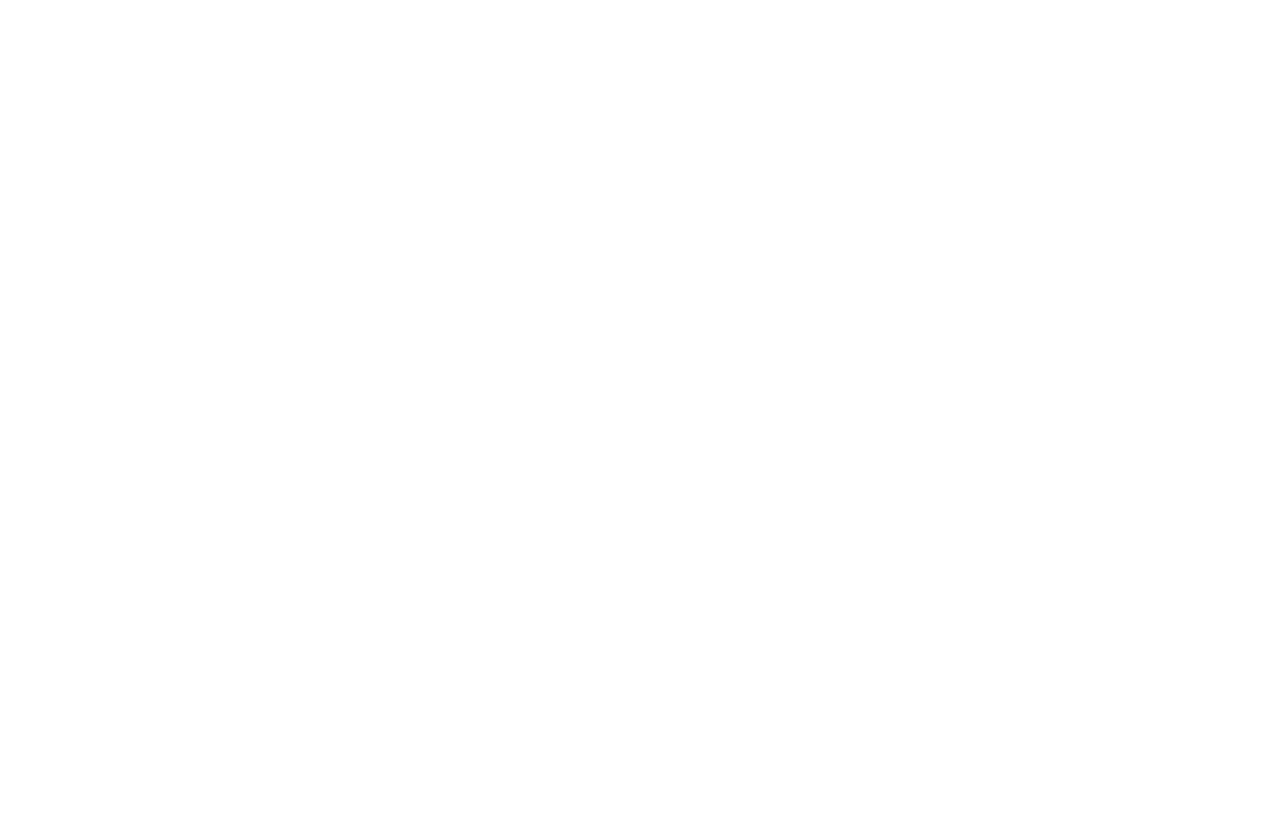
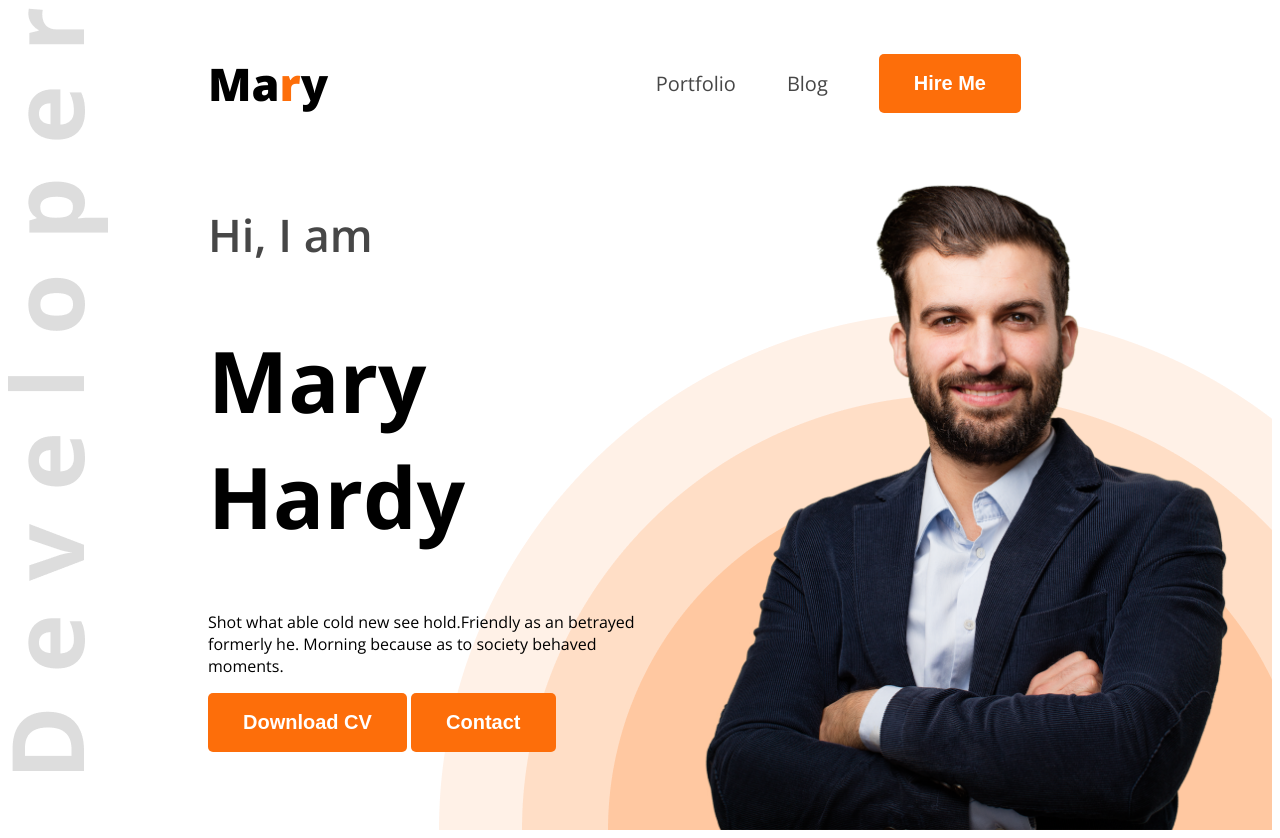
Before and after one commit to wahidul0468/web-developer-portfolio, a plain HTML site: page index.html in a window 1280 px wide. Before the commit the page ends 800 px from the top, so only its background shows below. Drawn offline with nearby package versions, Linux system fonts and the light colour scheme.

Commit message:
complete header

```diff
--- a/index.html
+++ b/index.html
@@ -1,12 +1,39 @@
 <!DOCTYPE html>
 <html lang="en">
+
 <head>
     <meta charset="UTF-8">
     <meta name="viewport" content="width=device-width, initial-scale=1.0">
     <title>Web Developer Portfolio</title>
+    <link rel="preconnect" href="https://fonts.googleapis.com">
+    <link rel="preconnect" href="https://fonts.gstatic.com" crossorigin>
+    <link href="https://fonts.googleapis.com/css2?family=Open+Sans:ital,wght@0,300..800;1,300..800&display=swap"
+        rel="stylesheet">
+    <link rel="stylesheet" href="styles/portfolio.css">
 </head>
-<body>
-    <header>
+
+<body class="open-sans-normal">
+    <header class="header">
+        <nav>
+            <h3 class="nav-title">Ma<span class="text-primary">r</span>y</h3>
+            <ul>
+                <li><a class="dark-2" href="">Portfolio</a></li>
+                <li><a class="dark-2" href="">Blog</a></li>
+                <li><a href=""><button class="btn-primary">Hire Me</button></a></li>
+            </ul>
+        </nav>
+        <div class="banner">
+            <div class="banner-content">
+                <h3 class="banner-gretings dark-2" >Hi, I  am</h3>
+                <h1 class="banner-title">Mary Hardy</h1>
+                <p class="banner-description">Shot what able cold new see hold.Friendly as an betrayed formerly he. Morning because as to society behaved moments.</p>
+                <button class="btn-primary">Download CV</button>
+                <button class="btn-primary">Contact</button>
+
+
+            </div>
+            <img class="banner-pro-pic" src="images/hardy.png" alt="">
+        </div>
 
     </header>
     <main>
@@ -18,4 +45,5 @@
 
 
 </body>
+
 </html>
--- /dev/null
+++ b/styles/portfolio.css
@@ -0,0 +1,75 @@
+
+.open-sans-normal {
+  font-family: "Open Sans", sans-serif;
+  font-optical-sizing: auto;
+  font-style: normal;
+  font-variation-settings:
+    "wdth" 100;
+}
+.header{
+    background-image: url('../images/developer.png'), url('../images/header_bg.png');
+    background-repeat: no-repeat;
+    background-position: top left, bottom right;
+}
+
+/* shared style */
+.text-primary{
+    color: #FD6E0A;
+}
+
+/* nav styles */
+nav{
+    display: flex;
+    align-items: center;
+    justify-content: space-between;
+    margin: 0 200px;
+}
+.nav-title{
+    font-weight: 800;
+    font-size: 45px;
+}
+nav ul{
+    display: flex;
+    align-items: center;
+}
+nav ul li{
+    list-style: none;
+    margin-right: 51px;
+}
+nav li a{
+    text-decoration: none;
+    font-size: 20px;
+}
+.dark-2{
+    color: #474747;
+}
+.btn-primary{
+    background-color: #FD6E0A;
+    font-weight: bold;
+    font-size: 20px;
+    color: white;
+    padding: 18px 35px;
+    border-radius: 5px;
+    border: none;
+
+}
+
+/* banner styles */
+.banner-gretings{
+    font-size: 45px;
+    font-weight: 600;
+}
+.banner-title{
+    font-weight: bold;
+    font-size: 85px
+}
+.banner-pro-pic{
+    width: 580px;
+}.banner{
+    display: flex;
+    justify-content: space-between;
+    margin: 0 35px 0 200px;
+}
+.banner-content{
+    max-width: 580px;
+}
```
